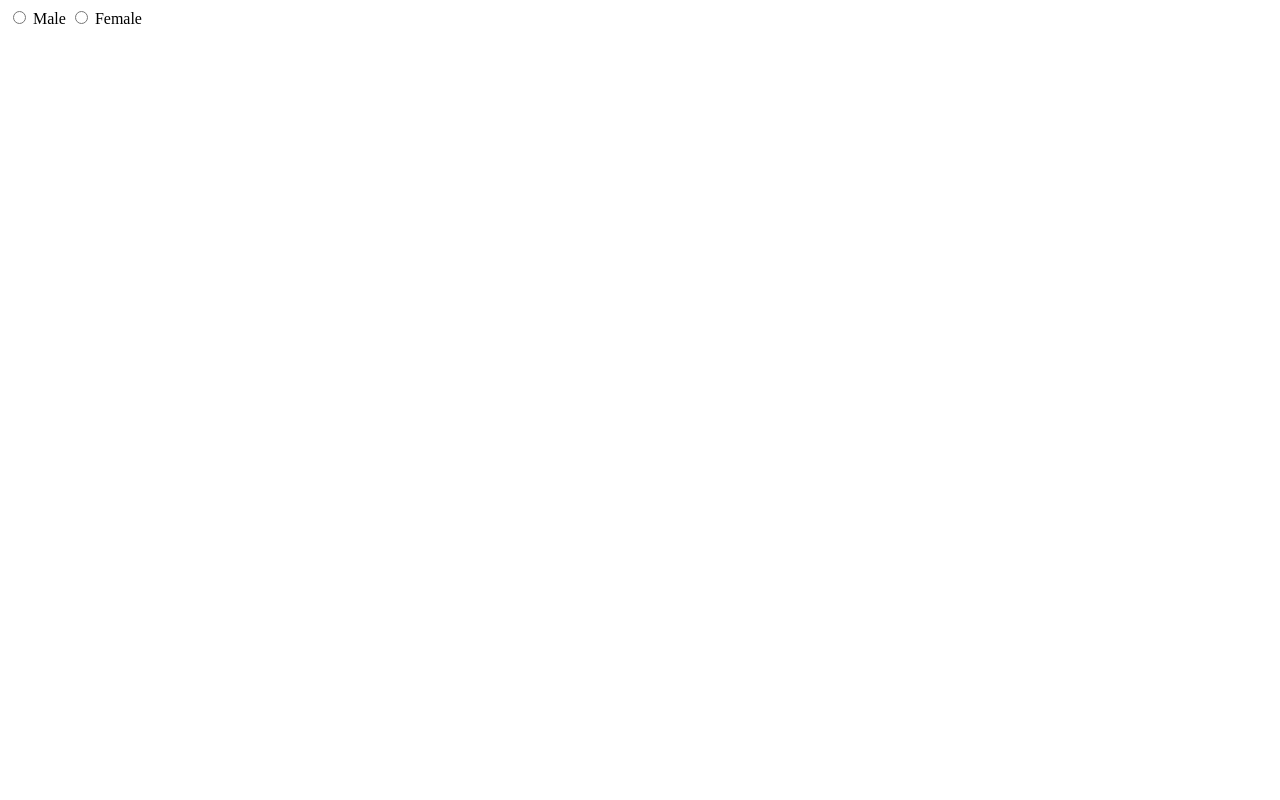
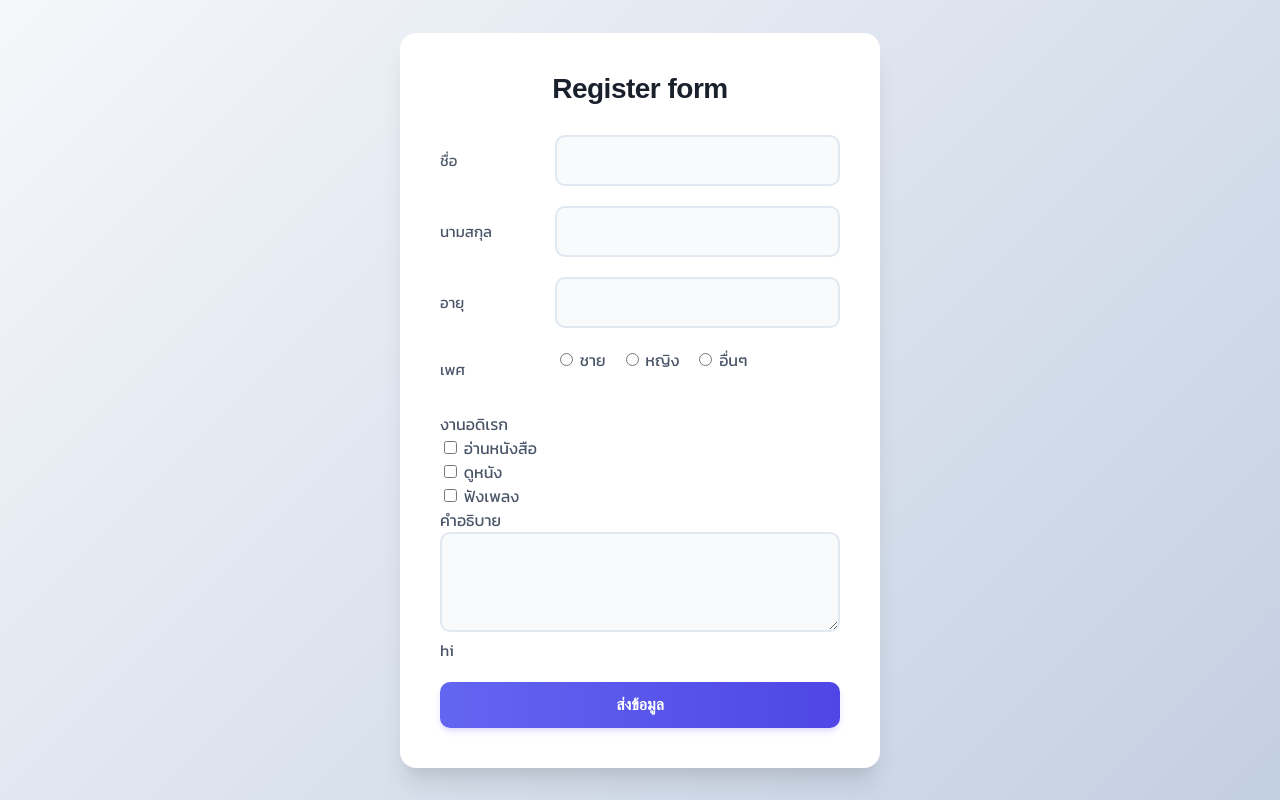
Before and after one commit to VathanyooMaidam/241_700, a plain HTML site: page index.html in a window 1280 px wide. Drawn offline with nearby package versions, Linux system fonts and the light colour scheme; files that its build step writes are made by us from their sources; a web font is replaced by a local one.

Commit message:
Add files via upload

```diff
--- a/index.html
+++ b/index.html
@@ -1,27 +1,68 @@
 <!DOCTYPE html>
 <html lang="en">
 <head>
+
     <meta charset="UTF-8">
     <meta name="viewport" content="width=device-width, initial-scale=1.0">
     <title>Document</title>
+    <link rel="stylesheet" href="styles.css">
+
 </head>
 <body>
-    <input type="radio" name="gender" value="mate" onchange="changeGender()"> Male
-    <input type="radio" name="gender" value="femate" onchange="changeGender()"> Female
-     <script>
-        function changeGender() {
-           //เลือก gender ทั้งหมด
-           let genders = document.querySelectorAll('input[name="gender"]');
-
-           //ดูว่าอันไหนมัน check
-           for (let i = 0; i < genders.length; i++) {
-              if (genders[i].checked) {
-                console.log("Gender selected: " + genders[i].value);
-              }
-           }
-        }
-
-     </script>
-
+    <div class="container">
+        <div class="header">
+            Register form
+        </div>
+        <div class="flex form-input">
+            <div class="header-form">ชื่อ</div>
+            <input class="form" name="firstname" type="text">
+        </div>
+        <div class="flex form-input">
+            <div class="header-form">นามสกุล</div>
+            <input class="form" name="lastname" type="text">
+        </div>
+        <div class="flex form-input">
+            <div class="header-form">อายุ</div>
+            <input class="form" name="age" type="number" min="0" max="100">
+        </div>
+        <div class="flex gender form-input">
+            <div class="header-form">เพศ</div>
+            <div class="flex">
+                <div>
+                    <input name="gender" type="radio" value="ชาย"> ชาย
+                </div>
+                <div>
+                    <input name="gender" type="radio" value="หญิง"> หญิง
+                </div>
+                <div>
+                    <input name="gender" type="radio" value="อื่นๆ"> อื่นๆ
+                </div>
+            </div>
+        </div>
+        <div class="form-input">
+            งานอดิเรก
+            <div>
+                <input name="interests" type="checkbox" value="อ่านหนังสือ"> อ่านหนังสือ
+            </div>
+            <div>
+                <input name="interests" type="checkbox" value="ดูหนัง"> ดูหนัง
+            </div>
+            <div>
+                <input name="interests" type="checkbox" value="ฟังเพลง"> ฟังเพลง
+            </div>
+        </div>
+        <div class="form-input">
+            คำอธิบาย
+            <textarea name="description"></textarea>
+        </div>
+        <div class="message" id="message">
+            hi
+        </div>
+        <div class="center">
+            <button onclick="submitData()" class="button">ส่งข้อมูล</button>
+        </div>
+    </div>
+    <script src="https://cdn.jsdelivr.net/npm/axios@1.13.2/dist/axios.min.js"></script>
+    <script src="index.js"></script>
 </body>
 </html>
```
